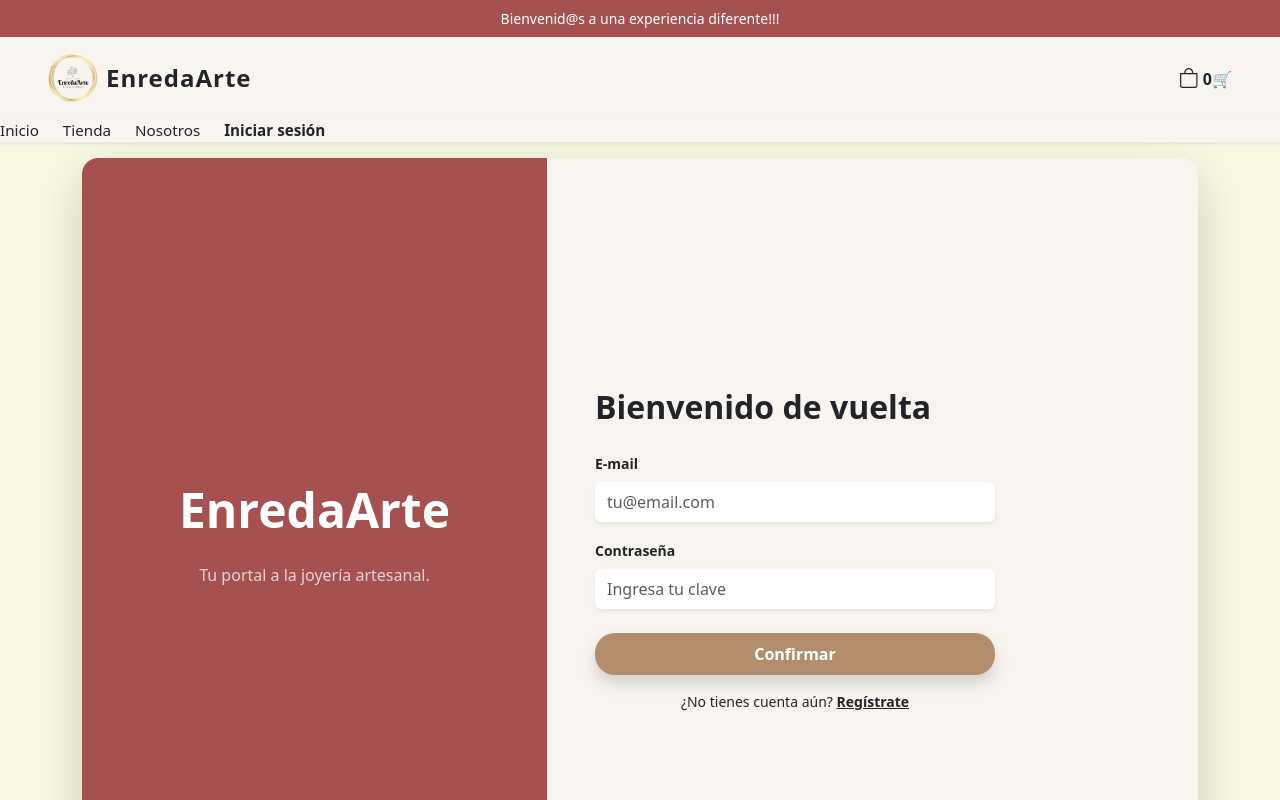
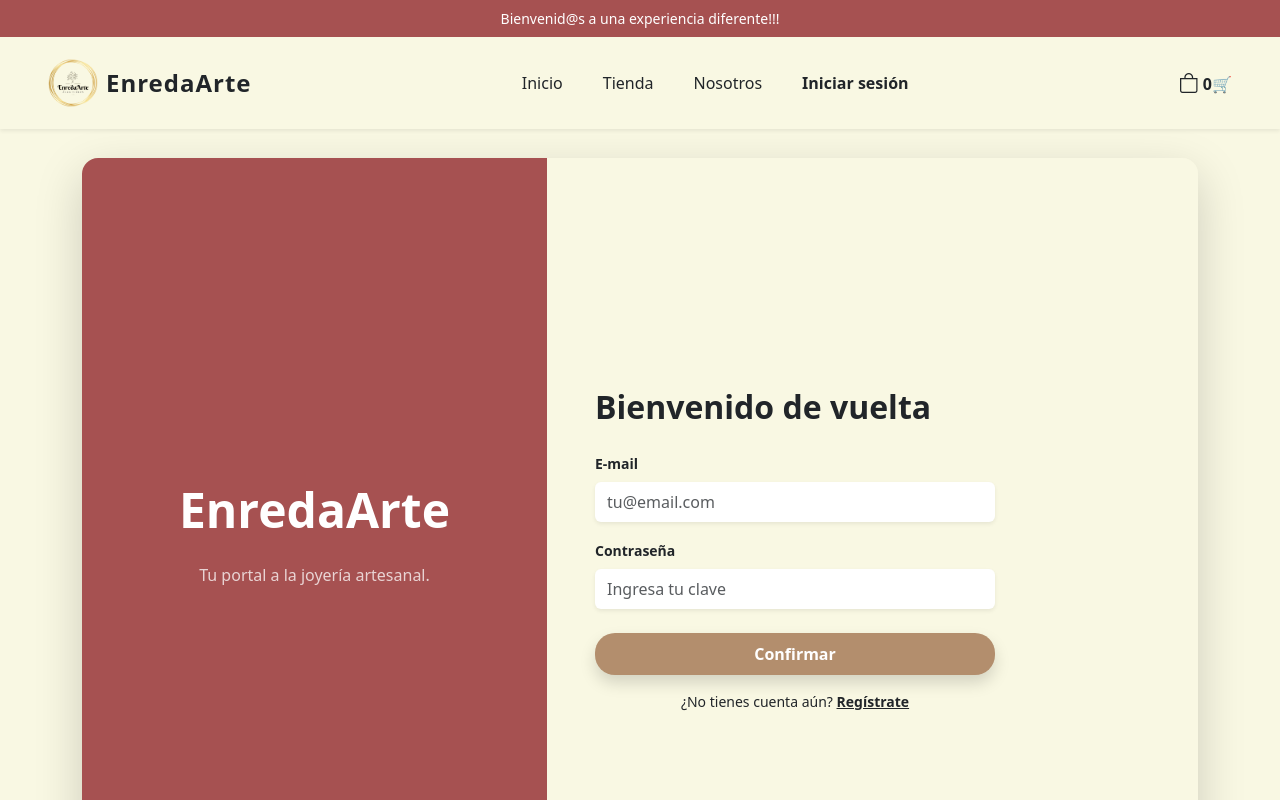
Before and after one commit to LauraGonpar/enreda-arte-, a React (Vite) app in the folder client/: page /login in a window 1280 px wide. Shown: the top 800 px of the page. Built offline with nearby package versions, Linux system fonts and the light colour scheme; no server answers.

Commit message:
actualizacion del navbar

```diff
--- a/client/src/components/Navbar.jsx
+++ b/client/src/components/Navbar.jsx
@@ -28,128 +28,71 @@ const Navbar = () => {
   const closeMenu = () => setIsMenuOpen(false);
 
  return (
-    <nav className="fixed-top shadow-sm navbar navbar-expand-md p-0 flex-column">
+    <nav className="fixed-top shadow-sm navbar navbar-expand-md p-0 flex-column bg-enredarte-cream">
       <div className="bg-enredarte-red text-white text-center py-2 small fw-light w-100">
         Bienvenid@s a una experiencia diferente!!!
       </div>
 
-      <div className="bg-enredarte-cream py-3 w-100 d-none d-md-flex gap-4 align-items-center">
-        <div className="container-fluid px-lg-5 d-flex align-items-center justify-content-between">
-          <Link
-            to="/"
-            className="d-flex align-items-center text-decoration-none text-dark"
-            onClick={closeMenu}
-          >
-            <img
-              src={logo}
-              alt="Logo"
-              width="50"
-              className="me-2 rounded-circle"
-            />
+      <div className="container-fluid px-lg-5 py-3 d-flex align-items-center justify-content-between">
+
+        <Link to="/" className="navbar-brand d-flex align-items-center text-dark m-0" onClick={closeMenu}>
+          <img src={logo} alt="Logo" width="50" className="me-2 rounded-circle" />
           <span className="fs-4 fw-bold letter-spacing-1">EnredaArte</span>
         </Link>
 
         <button
-            className="navbar-toggler border-0 shadow-none d-md-none"
+          className="navbar-toggler border-0 shadow-none"
           type="button"
           onClick={() => setIsMenuOpen(!isMenuOpen)}
         >
-            <i
-              className={`bi ${isMenuOpen ? "bi-x-lg" : "bi-list"} fs-2 text-dark`}
-            ></i>
+          <i className={`bi ${isMenuOpen ? "bi-x-lg" : "bi-list"} fs-2 text-dark`}></i>
         </button>
 
-          <div
-            className={`${isMenuOpen ? "d-flex" : "d-none"} d-md-flex flex-column flex-md-row position-absolute position-md-static top-100 start-0 w-100 w-md-auto bg-enredarte-cream p-4 p-md-0 gap-4 align-items-center z-3 shadow-sm shadow-md-none`}
-          >
-            <Link
-              to="/"
-              className="nav-link-custom text-decoration-none text-dark"
-              onClick={closeMenu}
-            >
-              Inicio
-            </Link>
-            <Link
-              to="/tienda"
-              className="nav-link-custom text-decoration-none text-dark"
-              onClick={closeMenu}
-            >
-              Tienda
-            </Link>
-            <Link
-              to="/nosotros"
-              className="nav-link-custom text-decoration-none text-dark"
-              onClick={closeMenu}
-            >
-              Nosotros
-            </Link>
+        <div className={`collapse navbar-collapse ${isMenuOpen ? "show" : ""} justify-content-center`}>
+          <div className="navbar-nav gap-4 align-items-center py-4 py-md-0">
+            <Link to="/" className="nav-link text-dark" onClick={closeMenu}>Inicio</Link>
+            <Link to="/tienda" className="nav-link text-dark" onClick={closeMenu}>Tienda</Link>
+            <Link to="/nosotros" className="nav-link text-dark" onClick={closeMenu}>Nosotros</Link>
 
             {token ? (
-              <button
-                onClick={handleLogout}
-                className="btn btn-link nav-link-custom border-0 p-0 text-decoration-none text-dark"
-              >
+              <button onClick={handleLogout} className="btn btn-link nav-link text-dark border-0 p-0 text-decoration-none">
                 Cerrar sesión
               </button>
             ) : (
-              <Link
-                to="/login"
-                className="nav-link-custom fw-bold text-dark text-decoration-none"
-                onClick={closeMenu}
-              >
+              <Link to="/login" className="nav-link fw-bold text-dark text-decoration-none" onClick={closeMenu}>
                 Iniciar sesión
               </Link>
             )}
 
             {user?.rol === "admin" && (
-              <Link
-                to="/admin"
-                className="nav-link fw-bold text-decoration-none"
-                style={{ color: "#a65151" }}
-                onClick={closeMenu}
-              >
+              <Link to="/admin" className="nav-link fw-bold text-decoration-none" style={{ color: "#a65151" }} onClick={closeMenu}>
                 <i className="bi bi-gear-fill me-1"></i> Admin
               </Link>
             )}
           </div>
+        </div>
 
-          <div className="d-flex align-items-center gap-3">
-            <Link
-              to="/carrito"
-              className="text-decoration-none text-dark position-relative"
-              onClick={closeMenu}
-            >
+        <div className="d-flex align-items-center gap-3 ms-md-auto">
+          <Link to="/carrito" className="text-decoration-none text-dark position-relative" onClick={closeMenu}>
             <i className="bi bi-bag fs-5"></i>
             <span className="ms-1 fw-bold">{totalItems}🛒</span>
           </Link>
 
           {user && (
             <div className="d-flex align-items-center gap-3">
-                <Link
-                  to="/favoritos"
-                  className="nav-link text-enredarte-red position-relative"
-                  onClick={closeMenu}
-                >
+              <Link to="/favoritos" className="nav-link text-enredarte-red position-relative" onClick={closeMenu}>
                 <i className="bi bi-heart-fill fs-4"></i>
                 {favorites?.length > 0 && (
-                    <span
-                      className="position-absolute top-0 start-100 translate-middle badge rounded-pill bg-dark"
-                      style={{ fontSize: "0.6rem" }}
-                    >
+                  <span className="position-absolute top-0 start-100 translate-middle badge rounded-pill bg-dark" style={{ fontSize: "0.6rem" }}>
                     {favorites?.length}
                   </span>
                 )}
               </Link>
-                <Link
-                  to="/perfil"
-                  className="nav-link text-enredarte-red"
-                  onClick={closeMenu}
-                >
+              <Link to="/perfil" className="nav-link text-enredarte-red" onClick={closeMenu}>
                 <i className="bi bi-person-circle fs-4"></i>
               </Link>
             </div>
           )}
-          </div>
         </div>
       </div>
     </nav>
--- a/client/src/index.css
+++ b/client/src/index.css
@@ -144,17 +144,3 @@ body {
   overflow: hidden;
   background-color: #fff;
 }
-.bg-enredarte-cream {
-    background-color: #f8f5f0;
-}
-
-.z-3 {
-    z-index: 1030;
-}
-
-
-@media (max-width: 767px) {
-    .navbar-expand-md .container-fluid {
-        position: relative;
-    }
-}
```
Lines whose indentation alone changed are shown as unchanged.
